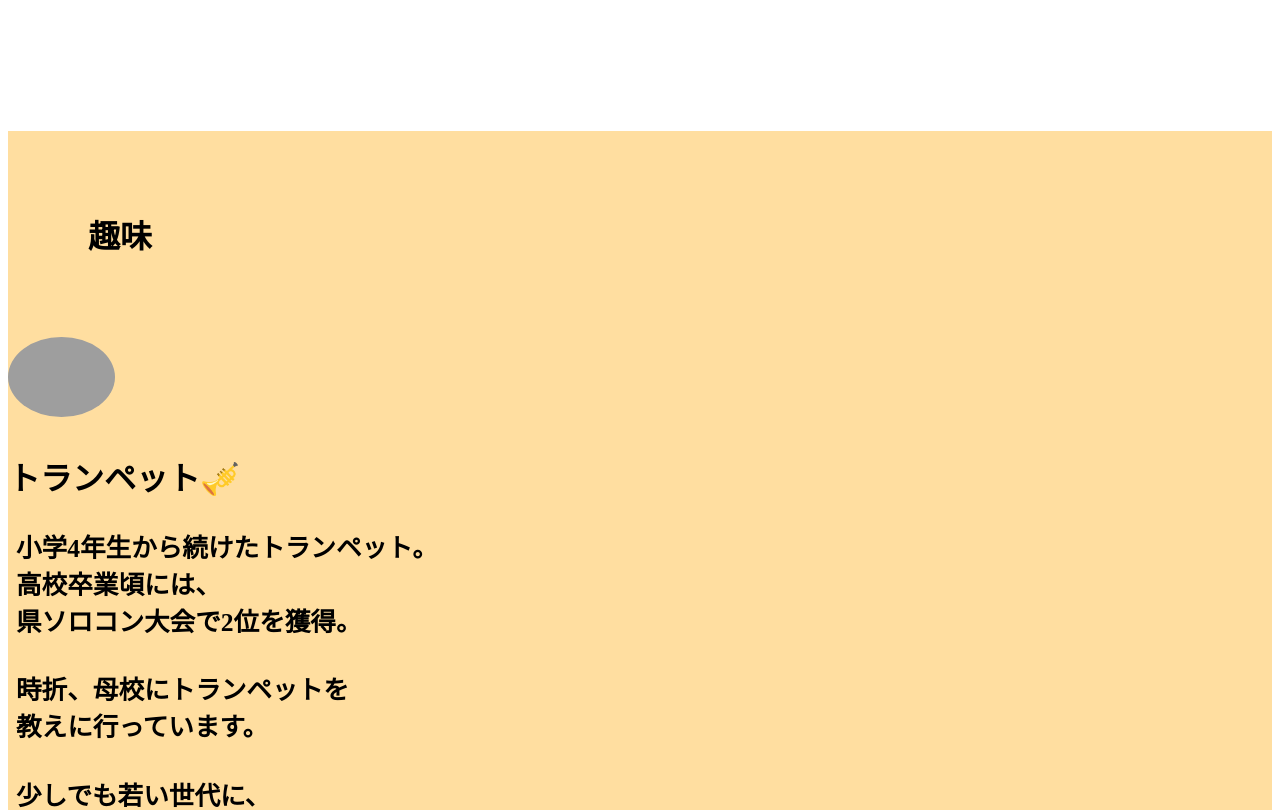
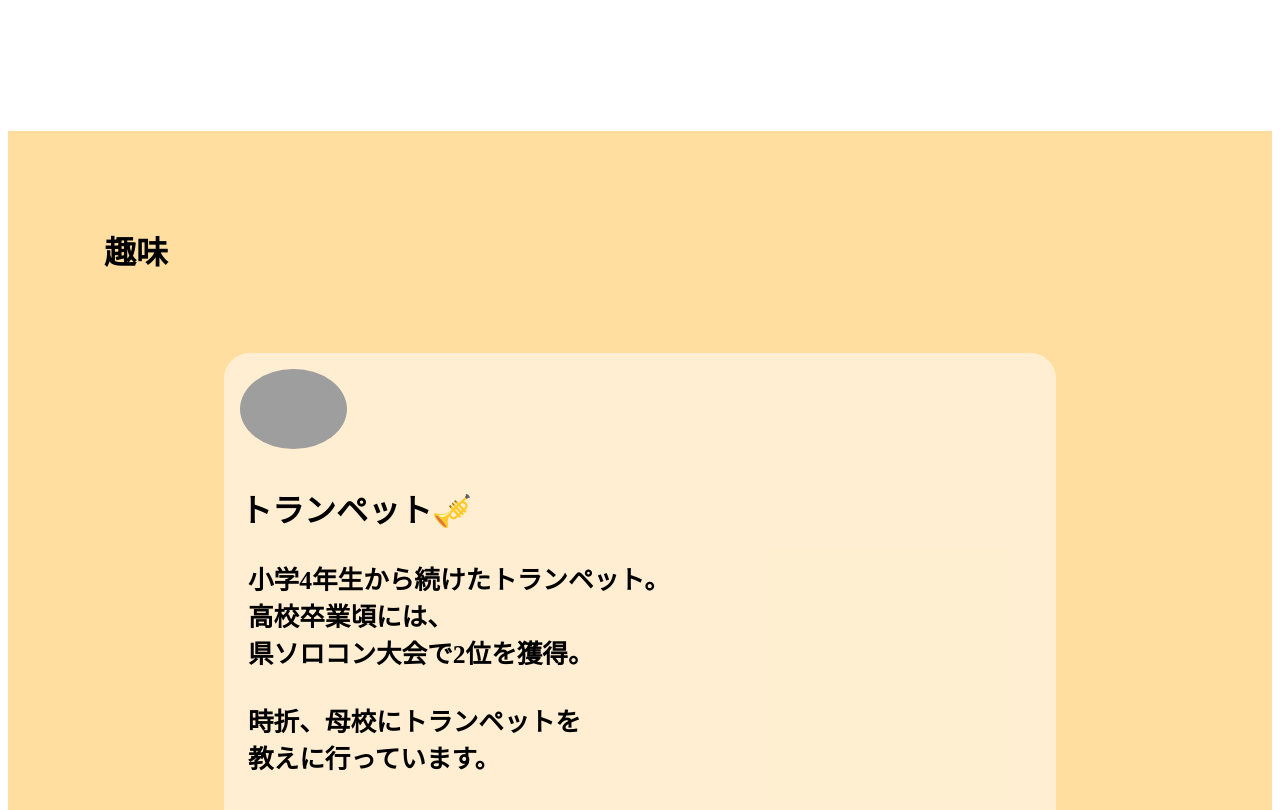
Before and after one commit to bignrn/my.web, a Vue app: page /profile in a window 1280 px wide. Shown: the part 4280-5090 px from the top of the page. Built offline with nearby package versions, Linux system fonts and the light colour scheme; grey boxes are pictures that could not be loaded; a web font is replaced by a local one.

Commit message:
refs 趣味欄をカード風に変更

```diff
--- a/src/views/MyHistoryView.vue
+++ b/src/views/MyHistoryView.vue
@@ -50,6 +50,7 @@ const historyList = [
       </div>
       <div class="hobby-wrap">
         <h2 class="contents-title hobby">趣味</h2>
+        <div class="card trumpet">
           <img src="images/profile/tp-icon.jpg" class="tp-icon-img" />
           <h3>トランペット🎺</h3>
           <p>
@@ -66,6 +67,7 @@ const historyList = [
             トランペットの師匠の思いが、<br />
             届けられたらと願っています。
           </p>
+        </div>
       </div>
     </div>
   </article>
@@ -205,10 +207,20 @@ const historyList = [
     }
 
     .hobby-wrap {
-      height: 80dvh;
+      height: 100vh;
+      height: 100dvh;
+      padding: 1rem;
       padding-bottom: 5rem;
       color: $black;
       background-color: $prof-theme-bg-color;
+
+      .card {
+        max-width: 50rem;
+        padding: 1rem;
+        margin: auto;
+        margin-bottom: 4rem;
+        background-color: rgba($theme-bg-color, 0.65);
+        border-radius: 1.6rem;
 
         h3 {
           font-size: 2rem;
@@ -220,10 +232,13 @@ const historyList = [
           margin-bottom: 2rem;
         }
 
+        &.trumpet {
           .tp-icon-img {
             max-width: 6.7rem;
             width: 100%;
             border-radius: 50%;
+          }
+        }
       }
     }
   }
```
Lines whose indentation alone changed are shown as unchanged.
